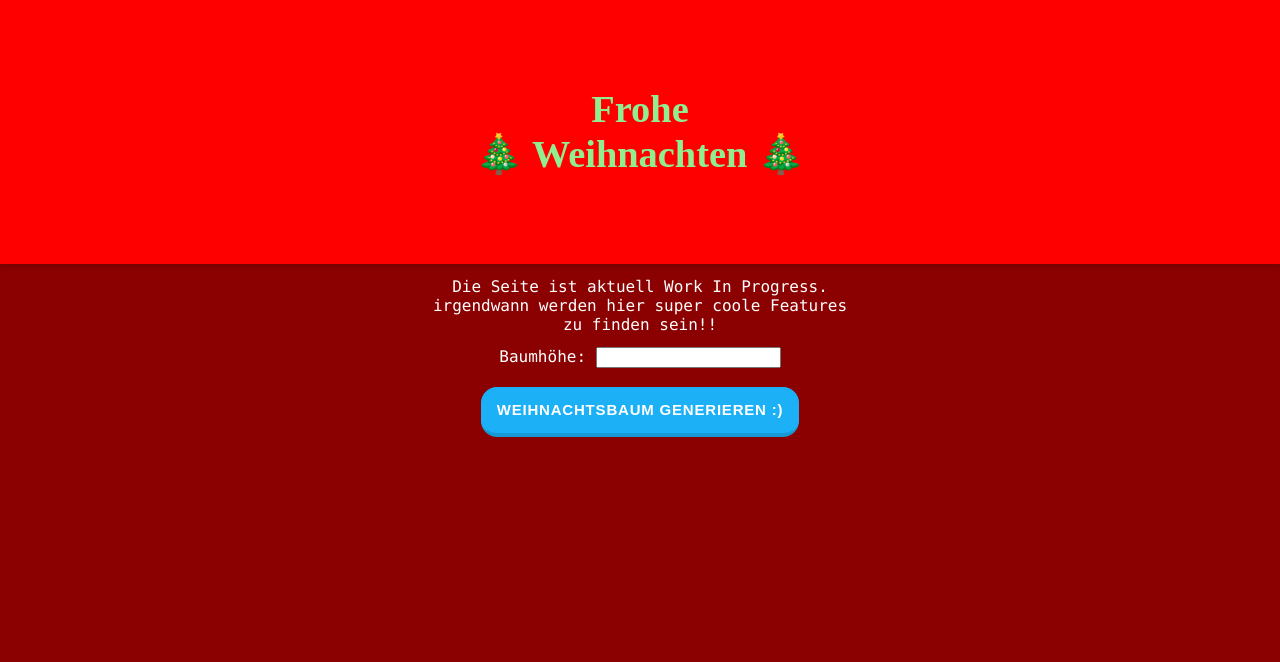
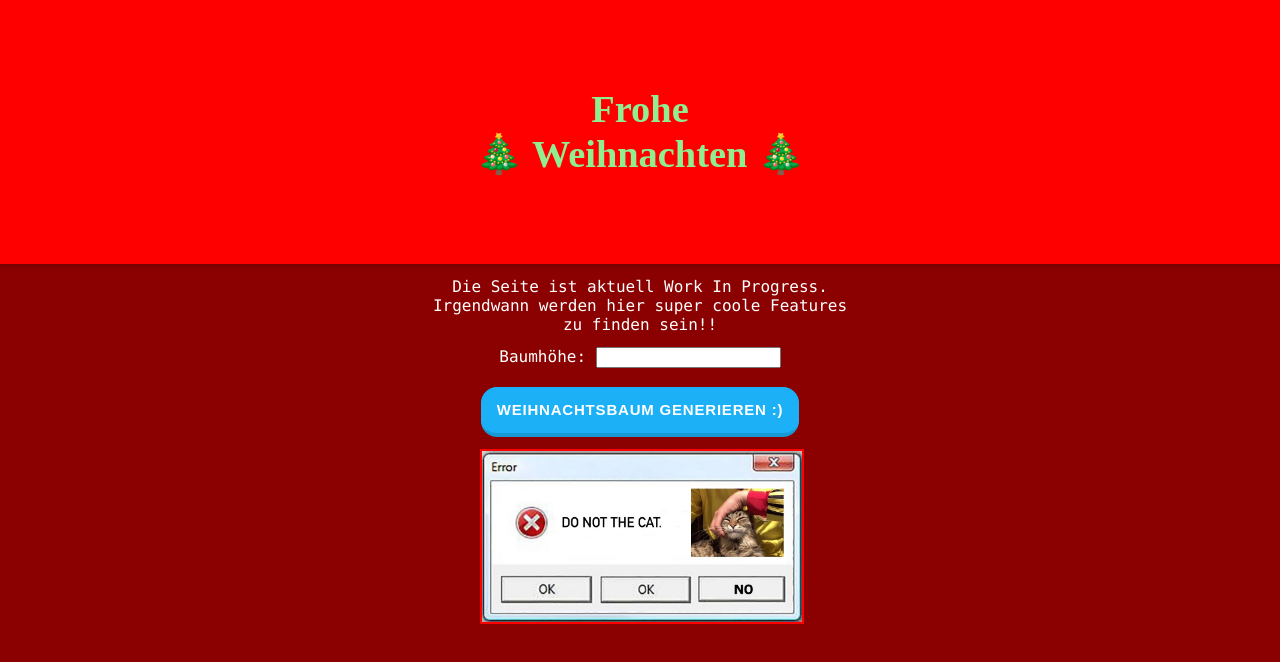
Before and after one commit to TheGreatSoldeir/thegreatsoldeir.github.io, a plain HTML site: page index.html in a window 1280 px wide. Drawn offline with Linux system fonts and the light colour scheme; a web font is replaced by a local one.

Commit message:
surprise!!! New Ego feature dropped

```diff
--- a/index.html
+++ b/index.html
@@ -4,8 +4,6 @@
     <meta charset="UTF-8">
     <meta name="viewport" content="width=device-width, initial-scale=1.0">
     <title>🎄Frohe Weihnachten🎄</title>
-</head>
-<body>
     <style>
         @font-face {
             font-family: Doto;
@@ -15,8 +13,6 @@
             background-color: darkred;
             padding: 0px;
             margin: 0px;
-
-
         }
         .christmas {
             margin-top: 0px;
@@ -27,37 +23,34 @@
             font-weight: bold;
         }
         .top {
-            margin: 0; /* Removes any margin */
-            position: sticky; /* Makes it stick to the top when scrolling */
-            top: 0; /* Sticks to the top of the viewport */
-            height: 33vh; /* Takes up 1/3 of the viewport height */
-            width: 100%; /* Ensures it spans the full width of the viewport */
-            background-color: red; /* Sets the background color */
-            display: flex; /* Optional: Makes it easier to align text/content inside */
-            align-items: center; /* Vertically centers content */
-            justify-content: center; /* Horizontally centers content */
-            color: white; /* Makes text more readable */
-            font-size: 1.5rem; /* Adjust text size */
-            box-shadow: 0 2px 5px rgba(0, 0, 0, 0.2); /* Optional: Adds a subtle shadow */
-        }
-        .footer {
-
+            margin: 0;
+            position: sticky;
+            top: 0;
+            height: 33vh;
+            width: 100%;
+            background-color: red;
+            display: flex;
+            align-items: center;
+            justify-content: center;
+            color: white;
+            font-size: 1.5rem;
+            box-shadow: 0 2px 5px rgba(0, 0, 0, 0.2);
         }
         * {
             margin-top: 0;
             margin-bottom: 0;
-            text-align: center
+            text-align: center;
         }
         .treetext {
             color: white;
-            font-family: 'Lucida Console', 'Lucida Console'
+            font-family: 'Lucida Console', 'Lucida Console';
         }
-		.epictext {
+        .epictext {
             color: white;
             font-family: 'Lucida Console', 'Lucida Console', cursive;
             margin-top: 1%;
-            margin-bottom: 1%
-		}
+            margin-bottom: 1%;
+        }
         .button-19 {
             appearance: button;
             background-color: #1899D6;
@@ -121,7 +114,81 @@
             border-width: 4px 0 0;
             background: none;
         }
+
+        .image-container {
+            position: relative;
+            display: inline-block;
+            width: 25%;
+            height: auto;
+        }
+
+        .image-container img {
+            width: 100%;
+            height: auto;
+            border: 2px solid red;
+        }
+
+        .ok-button1, .ok-button2, .no-button {
+            position: absolute;
+            background-color: rgba(0, 0, 0, 0);  /* Semi-transparent background */
+            padding: 5px;
+            cursor: pointer;
+            pointer-events: auto;  /* Make them interactive */
+            text-align: center;  /* Center text inside the buttons */
+            line-height: 1.5;  /* Improve button text alignment */
+            transition: all 0.3s ease;  /* Smooth transition when resizing */
+        }
+
+        .ok-button1 {
+            top: 72%;  /* 69% from the top of the image */
+            left: 7%;  /* 7% from the left of the image */
+            width: 6vw;  /* 5.5% of the viewport width (responsive) */
+            height: min(max(1vw, 0.1em), 5vh);  /* Height shrinks on small screens and grows on large ones */
+        }
+
+        .ok-button2 {
+            top:72%;  /* 69% from the top of the image */
+            left: 38%;  /* 38% from the left of the image */
+            width: 6vw;  /* 5.5% of the viewport width (responsive) */
+            height: min(max(1vw, 0.1em), 5vh);  /* Height shrinks on small screens and grows on large ones */
+        }
+
+        .no-button {
+            top: 72%;  /* 69% from the top of the image */
+            left: 69%;  /* 69% from the left of the image */
+            width: 6vw;  /* 5.1% of the viewport width (responsive) */
+            height: min(max(1vw, 0.1em), 5vh);  /* Height shrinks on small screens and grows on large ones */
+        }
     </style>
+</head>
+<body>
+    <div class="top">
+        <p class="christmas">
+            Frohe  <br>
+            🎄 Weihnachten 🎄<br>
+        </p>
+    </div>
+    <div class="epictext">
+        Die Seite ist aktuell Work In Progress. <br>
+        Irgendwann werden hier super coole Features<br>
+        zu finden sein!!
+    </div>
+    <div id="treeOutput" class="treetext"></div>
+
+    <div id="treeInput" class="epictext">
+        Baumhöhe:
+        <input type="number" id="treesize">
+        <br><br>
+        <button class="button-19" id="theButton">Weihnachtsbaum generieren :)</button>
+    </div>
+
+    <div class="image-container">
+        <img src="images/the_cat.jpg" alt="The cat">
+        <div class="clickable-area ok-button1" onclick="openImageWindow()"></div>
+        <div class="clickable-area ok-button2" onclick="openImageWindow()"></div>
+        <div class="clickable-area no-button" onclick="handleNoClick()"></div>
+    </div>
+
     <script>
         function getInput() {
             const sizeText = document.getElementById("treesize").value;
@@ -129,15 +196,15 @@
             if (i <= 1) {
                 return null;
             }
-            return i
+            return i;
         }
 
         function outputError() {
-            document.getElementById("treeOutput").innerHTML = "Schlechter input. Gib eine Zahl x ein, bei der gilt: x ∈ \u2115 \u2227 x > 1"
+            document.getElementById("treeOutput").innerHTML = "Schlechter input. Gib eine Zahl x ein, bei der gilt: x ∈ \u2115 \u2227 x > 1";
         }
 
         function drawChristmasTree(treeHeight) {
-            let lines = []
+            let lines = [];
             for (let i = 0; i < treeHeight; i++) {
                 const spaces = ' '.repeat(treeHeight - i - 1);
                 let stars;
@@ -146,12 +213,12 @@
                 } else {
                     stars = '*'.repeat(2 * i + 1);
                 }
-                lines.push(spaces + stars)
+                lines.push(spaces + stars);
             }
 
             let trunkWidth = (treeHeight*2-1)/3;
             if (trunkWidth % 2 == 0) {
-                trunkWidth++;  // No even numbers allowed >:[.
+                trunkWidth++;
             }
             const trunk = '|'.repeat(trunkWidth);
             const spaces = ' '.repeat(treeHeight-trunkWidth/2);
@@ -166,19 +233,20 @@
         function pushTree() {
             const size = getInput();
             if(size == null) {
-                outputError()
-                return
+                outputError();
+                return;
             }
-            const lines = drawChristmasTree(size, Math.round(size/2));
+            const lines = drawChristmasTree(size);
             obj = document.getElementById("treeOutput");
-            obj.innerHTML = ""
+            obj.innerHTML = "";
             for (const line of lines) {
                 obj.innerHTML += line + "<br>";
             }
         }
+
         document.addEventListener("DOMContentLoaded", function() {
             document.getElementById("theButton").onclick = function() {
-                pushTree()
+                pushTree();
             };
             document.getElementById("treesize").addEventListener("keydown", function(event) {
                 if (event.key === "Enter") {
@@ -186,27 +254,18 @@
                 }
             });
         });
+
+        function openImageWindow() {
+            // Open a new window and display the image
+            var imageWindow = window.open("", "ImageWindow", "width=600,height=400");
+
+            // Set the content of the new window
+            imageWindow.document.body.innerHTML = '<img src="images/the_cat.png" alt="The Cat" style="width:100%;height:auto;">';
+        }
+
+        function handleNoClick() {
+            alert("🦋 This action will have consequences.");
+        }
     </script>
-    <div class="top">
-        <p class="christmas">
-            Frohe  <br>
-            🎄 Weihnachten 🎄<br>
-
-        </p>
-    </div>
-    <div class="epictext">
-        Die Seite ist aktuell Work In Progress. <br>
-		irgendwann werden hier super coole Features<br>
-		zu finden sein!!
-    </div>
-    <div id="treeOutput" class="treetext">
-
-    </div>
-    <div id="treeInput" class="epictext">
-        Baumhöhe:
-        <input type="number" id="treesize">
-        <br><br>
-        <button class="button-19" id="theButton">Weihnachtsbaum generieren :)</button>
-    </div>
 </body>
 </html>
```
Also changed, not shown: images/the_cat.jpg (added), 3 other files.
